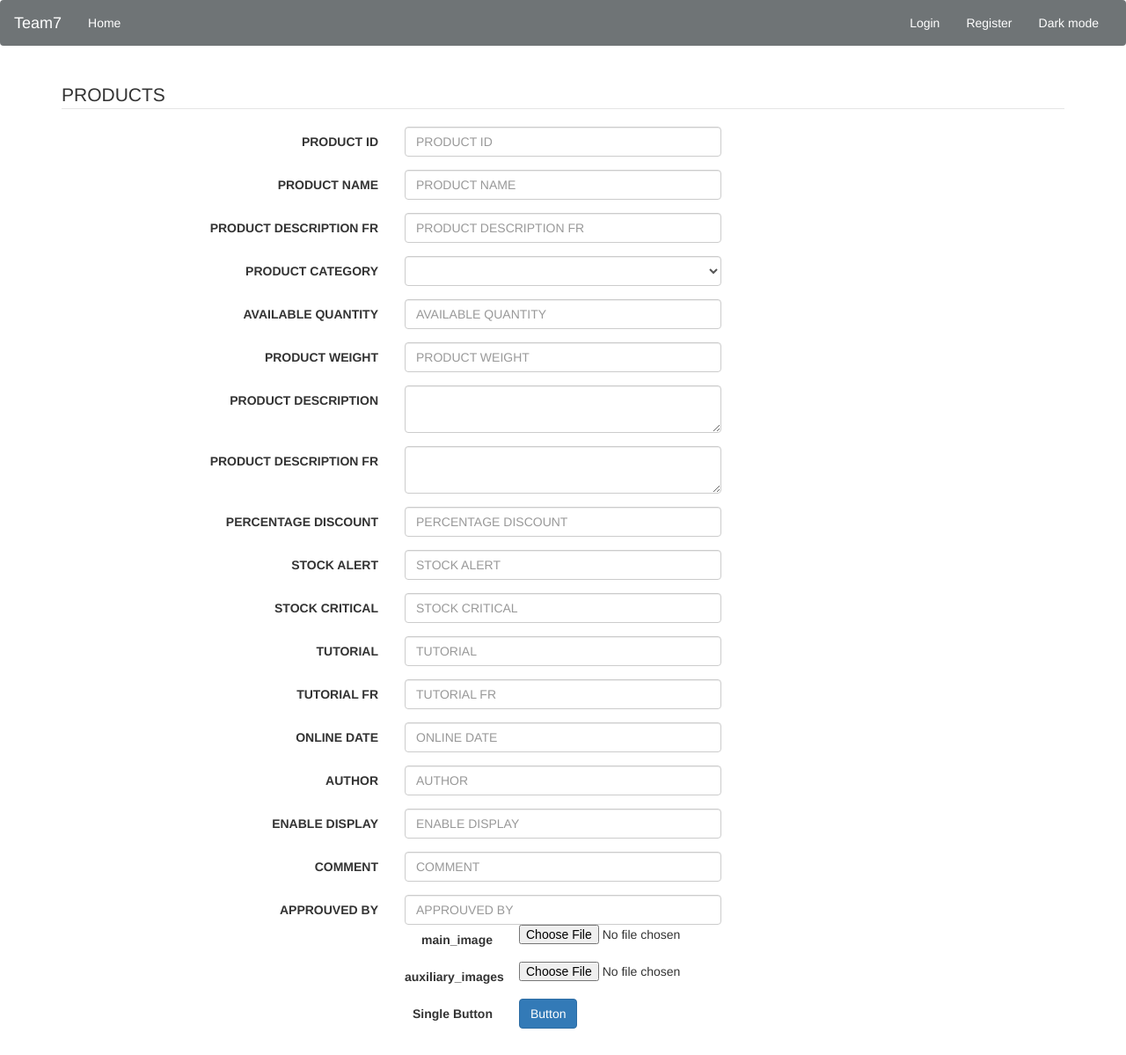
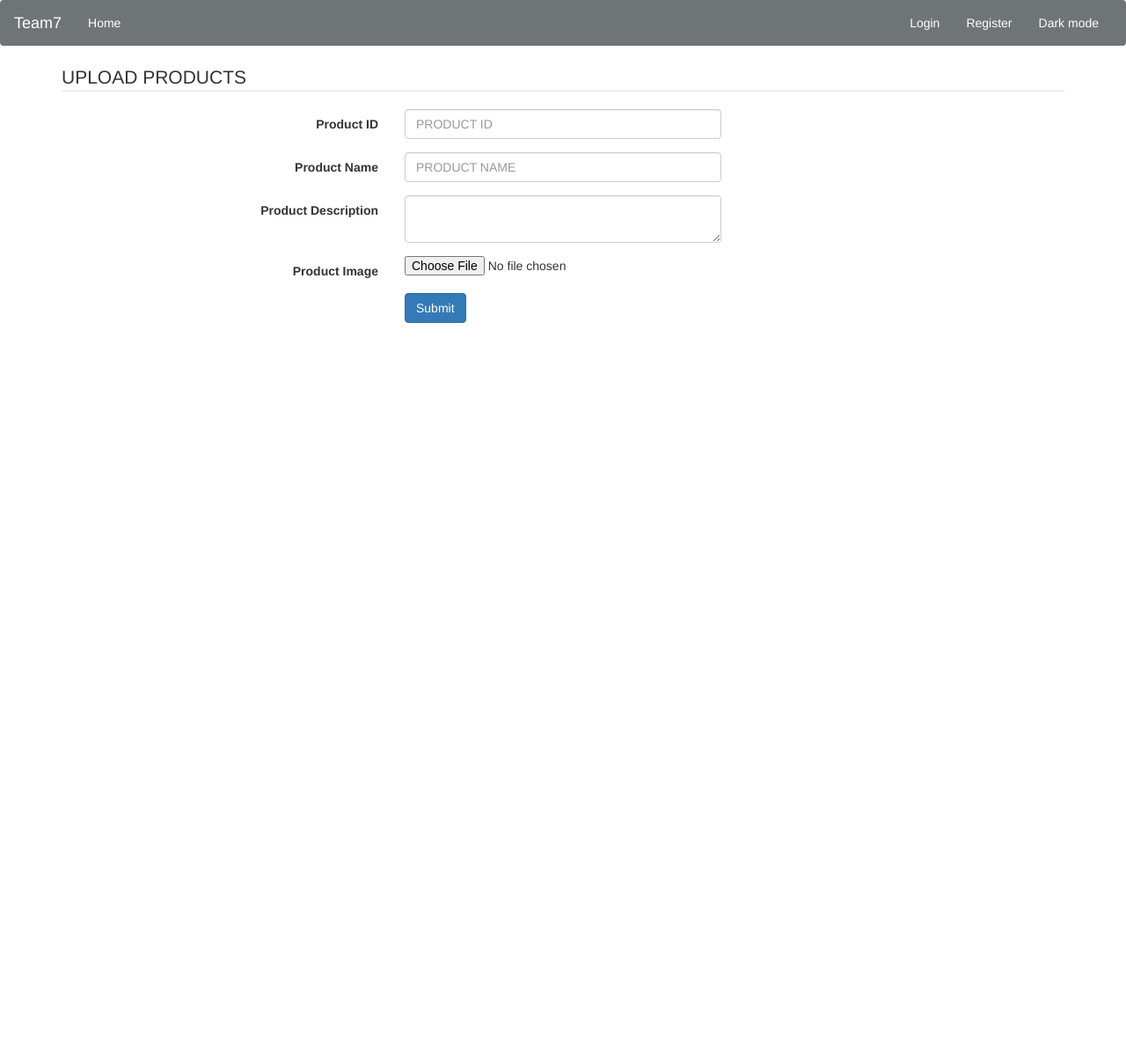
Before and after one commit to seafu47/CMPE131_final-project, a Flask app: page /upload in a window 1280 px wide. Shown: the whole page at 88% size. After the commit the page ends 367 px from the top, so only its background shows below. Run offline with Flask 2, Linux system fonts and the light colour scheme; lists and menus that the app fills with data are empty; some libraries are stand-ins or nearby versions.

Commit message:
updated add products formate

```diff
--- a/teamproject/app/templates/upload.html
+++ b/teamproject/app/templates/upload.html
@@ -40,7 +40,6 @@
 {% extends 'base.html' %}
 
 {% block app_content %}
-    <br>
 <!----
     <div class="col-md-6">
         {% import 'bootstrap/wtf.html' as wtf %}
@@ -52,11 +51,11 @@
 <fieldset>
 
 <!-- Form Name -->
-<legend>PRODUCTS</legend>
+<legend>UPLOAD PRODUCTS</legend>
 
 <!-- Text input-->
 <div class="form-group">
-  <label class="col-md-4 control-label" for="product_id">PRODUCT ID</label>
+  <label class="col-md-4 control-label" for="product_id">Product ID</label>
   <div class="col-md-4">
   <input id="product_id" name="product_id" placeholder="PRODUCT ID" class="form-control input-md" required="" type="text">
 
@@ -65,32 +64,14 @@
 
 <!-- Text input-->
 <div class="form-group">
-  <label class="col-md-4 control-label" for="product_name">PRODUCT NAME</label>
+  <label class="col-md-4 control-label" for="product_name">Product Name</label>
   <div class="col-md-4">
   <input id="product_name" name="product_name" placeholder="PRODUCT NAME" class="form-control input-md" required="" type="text">
 
   </div>
 </div>
 
-<!-- Text input-->
-<div class="form-group">
-  <label class="col-md-4 control-label" for="product_name_fr">PRODUCT DESCRIPTION FR</label>
-  <div class="col-md-4">
-  <input id="product_name_fr" name="product_name_fr" placeholder="PRODUCT DESCRIPTION FR" class="form-control input-md" required="" type="text">
-
-  </div>
-</div>
-
-<!-- Select Basic -->
-<div class="form-group">
-  <label class="col-md-4 control-label" for="product_categorie">PRODUCT CATEGORY</label>
-  <div class="col-md-4">
-    <select id="product_categorie" name="product_categorie" class="form-control">
-    </select>
-  </div>
-</div>
-
-<!-- Text input-->
+<!---
 <div class="form-group">
   <label class="col-md-4 control-label" for="available_quantity">AVAILABLE QUANTITY</label>
   <div class="col-md-4">
@@ -98,87 +79,18 @@
 
   </div>
 </div>
+--->
 
-<!-- Text input-->
-<div class="form-group">
-  <label class="col-md-4 control-label" for="product_weight">PRODUCT WEIGHT</label>
-  <div class="col-md-4">
-  <input id="product_weight" name="product_weight" placeholder="PRODUCT WEIGHT" class="form-control input-md" required="" type="text">
-
-  </div>
-</div>
 
 <!-- Textarea -->
 <div class="form-group">
-  <label class="col-md-4 control-label" for="product_description">PRODUCT DESCRIPTION</label>
+  <label class="col-md-4 control-label" for="product_description">Product Description</label>
   <div class="col-md-4">
     <textarea class="form-control" id="product_description" name="product_description"></textarea>
   </div>
 </div>
 
-<!-- Textarea -->
-<div class="form-group">
-  <label class="col-md-4 control-label" for="product_name_fr">PRODUCT DESCRIPTION FR</label>
-  <div class="col-md-4">
-    <textarea class="form-control" id="product_name_fr" name="product_name_fr"></textarea>
-  </div>
-</div>
-
-<!-- Text input-->
-<div class="form-group">
-  <label class="col-md-4 control-label" for="percentage_discount">PERCENTAGE DISCOUNT</label>
-  <div class="col-md-4">
-  <input id="percentage_discount" name="percentage_discount" placeholder="PERCENTAGE DISCOUNT" class="form-control input-md" required="" type="text">
-
-  </div>
-</div>
-
-<!-- Text input-->
-<div class="form-group">
-  <label class="col-md-4 control-label" for="stock_alert">STOCK ALERT</label>
-  <div class="col-md-4">
-  <input id="stock_alert" name="stock_alert" placeholder="STOCK ALERT" class="form-control input-md" required="" type="text">
-
-  </div>
-</div>
-
-<!-- Search input-->
-<div class="form-group">
-  <label class="col-md-4 control-label" for="stock_critical">STOCK CRITICAL</label>
-  <div class="col-md-4">
-    <input id="stock_critical" name="stock_critical" placeholder="STOCK CRITICAL" class="form-control input-md" required="" type="search">
-
-  </div>
-</div>
-
-<!-- Search input-->
-<div class="form-group">
-  <label class="col-md-4 control-label" for="tutorial">TUTORIAL</label>
-  <div class="col-md-4">
-    <input id="tutorial" name="tutorial" placeholder="TUTORIAL" class="form-control input-md" required="" type="search">
-
-  </div>
-</div>
-
-<!-- Search input-->
-<div class="form-group">
-  <label class="col-md-4 control-label" for="tutorial_fr">TUTORIAL FR</label>
-  <div class="col-md-4">
-    <input id="tutorial_fr" name="tutorial_fr" placeholder="TUTORIAL FR" class="form-control input-md" required="" type="search">
-
-  </div>
-</div>
-
-<!-- Text input-->
-<div class="form-group">
-  <label class="col-md-4 control-label" for="online_date">ONLINE DATE</label>
-  <div class="col-md-4">
-  <input id="online_date" name="online_date" placeholder="ONLINE DATE" class="form-control input-md" required="" type="text">
-
-  </div>
-</div>
-
-<!-- Text input-->
+<!----
 <div class="form-group">
   <label class="col-md-4 control-label" for="author">AUTHOR</label>
   <div class="col-md-4">
@@ -186,41 +98,11 @@
 
   </div>
 </div>
-
-<!-- Text input-->
-<div class="form-group">
-  <label class="col-md-4 control-label" for="enable_display">ENABLE DISPLAY</label>
-  <div class="col-md-4">
-  <input id="enable_display" name="enable_display" placeholder="ENABLE DISPLAY" class="form-control input-md" required="" type="text">
-
-  </div>
-</div>
-
-<!-- Text input-->
-<div class="form-group">
-  <label class="col-md-4 control-label" for="comment">COMMENT</label>
-  <div class="col-md-4">
-  <input id="comment" name="comment" placeholder="COMMENT" class="form-control input-md" required="" type="text">
-
-  </div>
-</div>
-
-<!-- Text input-->
-<div class="form-group">
-  <label class="col-md-4 control-label" for="approuved_by">APPROUVED BY</label>
-  <div class="col-md-4">
-  <input id="approuved_by" name="approuved_by" placeholder="APPROUVED BY" class="form-control input-md" required="" type="text">
+---->
 
  <!-- File Button -->
 <div class="form-group">
-  <label class="col-md-4 control-label" for="filebutton">main_image</label>
-  <div class="col-md-4">
-    <input id="filebutton" name="filebutton" class="input-file" type="file">
-  </div>
-</div>
-<!-- File Button -->
-<div class="form-group">
-  <label class="col-md-4 control-label" for="filebutton">auxiliary_images</label>
+  <label class="col-md-4 control-label" for="filebutton">Product Image</label>
   <div class="col-md-4">
     <input id="filebutton" name="filebutton" class="input-file" type="file">
   </div>
@@ -228,9 +110,9 @@
 
 <!-- Button -->
 <div class="form-group">
-  <label class="col-md-4 control-label" for="singlebutton">Single Button</label>
+  <label class="col-md-4 control-label" for="singlebutton"></label>
   <div class="col-md-4">
-    <button id="singlebutton" name="singlebutton" class="btn btn-primary">Button</button>
+    <button id="singlebutton" name="singlebutton" class="btn btn-primary">Submit</button>
   </div>
   </div>
 
```
